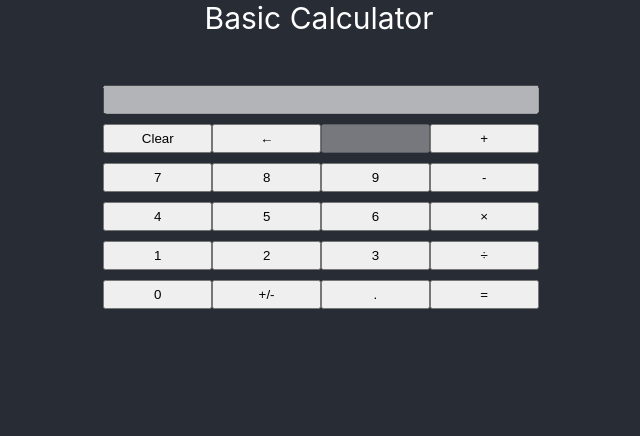
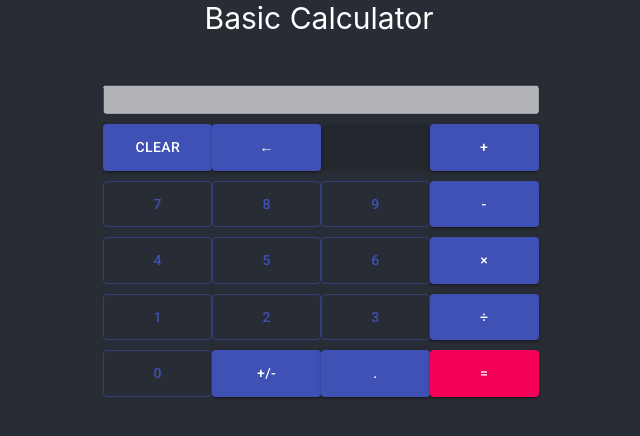
Before and after one commit to hll1682003/scientific-calculator, a React (Create React App) app: page / in a window 1280 px wide. Shown: the top 436 px of the page, without its empty margins (321-961 px from the left). Built offline with nearby package versions, Linux system fonts and the light colour scheme.

Commit message:
Other fixes of logics

```diff
--- a/src/Calculator.js
+++ b/src/Calculator.js
@@ -12,14 +12,8 @@ export default class Calculator extends React.Component {
 		invalid: false,
 		hasPreviousAnswer: false
 	};
-	initialState = JSON.stringify(this.state);
 	getOperandNumericalVal = op => {
-		if (/^.{1}$/.test(op.text) || !op.text) return op.text;
-		else {
-			return (
-				(op.isDecimal ? parseFloat(op.text) : parseInt(op.text)) * op.sign
-			).toString();
-		}
+		return (op.sign < 0 ? "-" : "") + op.text;
 	};
 	updateOperand = char => {
 		this.setState(state => {
@@ -41,8 +35,18 @@ export default class Calculator extends React.Component {
 		this.setState({ operator: char });
 	};
 	calculations = {
-		"+": (first, second) => first + second,
-		"-": (first, second) => first - second
+		"+": (first, second) => {
+			const num1Digits = (first.toString().split(".")[1] || "").length;
+			const num2Digits = (second.toString().split(".")[1] || "").length;
+			const len = 10 ** Math.max(num1Digits, num2Digits);
+			return (first * len + second * len) / len;
+		},
+		"-": (first, second) => {
+			const num1Digits = (first.toString().split(".")[1] || "").length;
+			const num2Digits = (second.toString().split(".")[1] || "").length;
+			const len = 10 ** Math.max(num1Digits, num2Digits);
+			return (first * len - second * len) / len;
+		}
 	};
 	calculate = () => {
 		if (
@@ -93,7 +97,18 @@ export default class Calculator extends React.Component {
 		});
 	};
 	clear = () => {
-		this.setState(JSON.parse(this.initialState));
+		this.setState(state => {
+			if (state.operator) {
+				state.op2.text = "";
+				state.op2.isDecimal = false;
+				state.op2.sign = 1;
+			} else {
+				state.op1.text = "";
+				state.op1.isDecimal = false;
+				state.op1.sign = 1;
+			}
+			return state;
+		});
 	};
 	backSpace = () => {
 		this.setState(state => {
--- a/src/components/Button.js
+++ b/src/components/Button.js
@@ -1,5 +1,5 @@
 import React from "react";
-
+import { Button as CalculatorButton } from "@material-ui/core";
 export default class Button extends React.Component {
 	forceSpace() {
 		return;
@@ -7,8 +7,12 @@ export default class Button extends React.Component {
 
 	render() {
 		const { handler, children } = this.props;
+		const isDigit = /^\d{1}$/.test(children);
+		const isEqualSign = /^={1}$/.test(children);
 		return (
-			<button
+			<CalculatorButton
+				variant={isDigit ? "outlined" : "contained"}
+				color={isEqualSign ? "secondary" : "primary"}
 				className="calc-button"
 				onClick={() => {
 					if (handler) handler(children);
@@ -16,7 +20,7 @@ export default class Button extends React.Component {
 				disabled={this.props.disabled}
 			>
 				{this.props.disabled ? "\u00a0" : this.props.children}
-			</button>
+			</CalculatorButton>
 		);
 	}
 }
```
